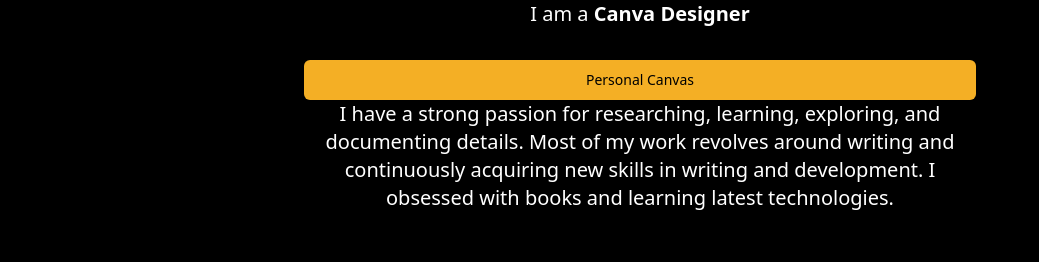
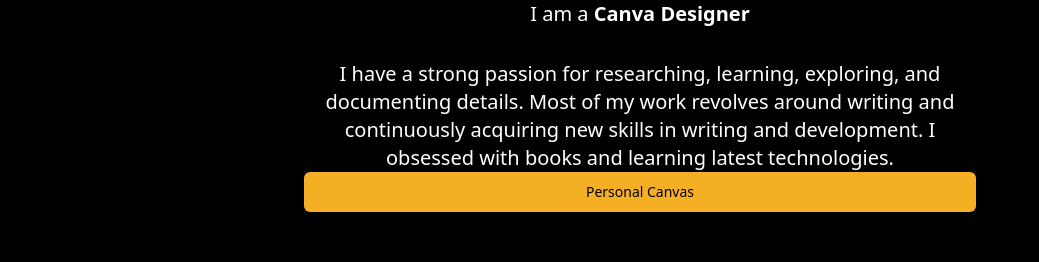
Before and after one commit to abanusara99/anuportfoliovisit, a Next.js app: page / in a window 1280 px wide. Shown: the part 324-586 px from the top of the page, without its empty margins (0-1039 px from the left). Built offline with nearby package versions, Linux system fonts and the light colour scheme.

Commit message:
Update page.jsx

```diff
--- a/src/app/page.jsx
+++ b/src/app/page.jsx
@@ -151,13 +151,13 @@
             <p className="text-lg md:text-xl mb-8 h-7">
                 I am a <span className="font-semibold typing-effect text-foreground">{displayedRole}</span>
             </p>
-            <Button asChild className="w-full bg-primary text-primary-foreground hover:bg-primary/90">
-                  <a href="https://persona-canvas.vercel.app/" target="_blank" rel="noopener noreferrer">Personal Canvas</a>
-                </Button>
             <p>
                 I have a strong passion for researching, learning, exploring, and documenting details.
                 Most of my work revolves around writing and continuously acquiring new skills in writing and development. I obsessed with books and learning latest technologies.
             </p>
+            <Button asChild className="w-full bg-primary text-primary-foreground hover:bg-primary/90">
+                  <a href="https://persona-canvas.vercel.app/" target="_blank" rel="noopener noreferrer">Personal Canvas</a>
+                </Button>
         </div>
       </div>
 
```
